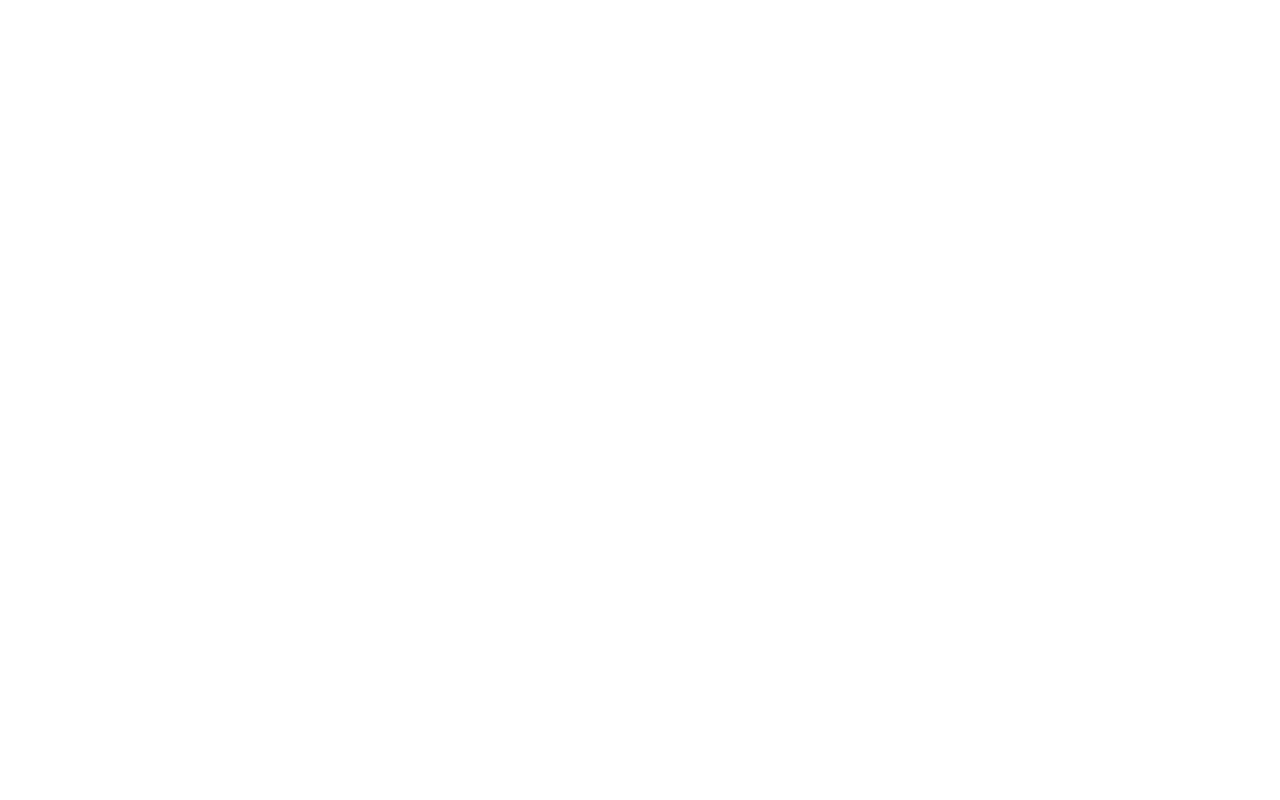
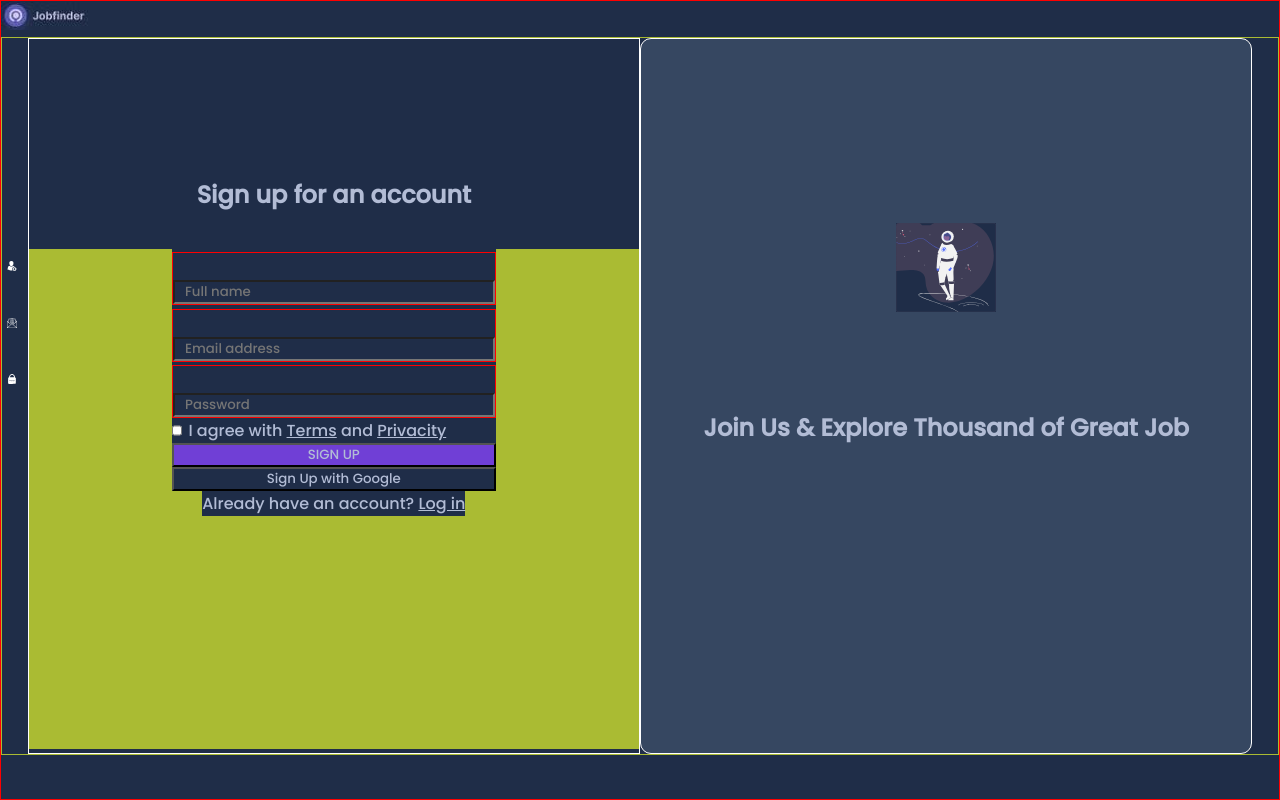
Before and after one commit to LeonardoMorenoFaberon/LandingLoginUno, a plain HTML site: page index.html in a window 1280 px wide. Drawn offline with Linux system fonts and the light colour scheme.

Commit message:
modificando css

```diff
--- a/index.html
+++ b/index.html
@@ -6,9 +6,63 @@
     <meta name="viewport" content="width=device-width, initial-scale=1.0">
     <meta name="robot" content="index,follow">
     <meta name="description" content="landing page para iniciar Session">
+    <link rel="stylesheet" href="style.css">
     <title>Document</title>
 </head>
 <body>
 
+    <main class="container-main">
+            <img class="main-logo" src="./img/logo.png" alt="logo">
+
+
+        <div class="container-global">
+            <section class="sec-lt">
+                <h2>Sign up for an account</h2>
+                <form action="" >
+                    <label for="">
+                        <div class="containterInputs">
+                            <img class="iconosInputs" src="./img/icon-usuario.svg" alt="">
+                            <input class="inputs" type="text" placeholder="Full name">
+                        </div>
+                    </label>
+                    <label for="">
+                        <div class="containterInputs">
+                            <img class="iconosInputs" src="./img/icono-email.svg" alt="">
+                            <input class="inputs" type="email" placeholder="Email address">
+                        </div>
+                    </label>
+                    <label for="password">
+                        <div class="containterInputs">
+                            <img class="iconosInputs" src="./img/img_password.svg" alt="">
+                            <input class="inputs" type="password" placeholder="Password" name="password" id="password" autocomplete="username">
+                        </div>
+                    </label>
+                    <label for="" class="label_checkbox">
+                    <input class="box" type="checkbox" name="" id="">
+                    <span>I agree with <a href="#">Terms</a> and <a href="#">Privacity</a></span>
+                    </label>
+                    <input class="login" type="submit" value="SIGN UP">
+                    <input class="google" type="submit" value="Sign Up with Google">
+                    <p>Already have an account? <a href="#">Log in</a> </p>
+                </form>
+            </section>
+
+
+            <section class="sec-rt">
+                <div class="sec-rt__ctnr">
+                    <div class="sec-rt__ctnr__illustration">
+                        <img src="./img/undraw.svg" alt="">
+                    </div>
+                    <div class="sec-rt__caption">
+                        <h2>Join Us & Explore Thousand of Great Job</h2>
+                    </div>
+                </div>
+            </section>
+
+        </div>
+
+        </main>
+
+
 </body>
 </html>
--- /dev/null
+++ b/style copy.css
@@ -0,0 +1,63 @@
+*{
+    padding:0;
+    margin: 0;
+    box-sizing: border-box;
+    color: #B2BCD5;
+    }
+
+body{
+    background-color: #1F2D48;
+
+}
+header{
+    height: 10vh;
+}
+main{
+    display: flex;
+    border: 1px solid white;
+    justify-content: space-around;
+    height: 50vh;
+
+}
+
+main> section{
+    width: 40%;
+    display: flex;
+    justify-content: center;
+
+}
+.main-section1{
+    display: flex;
+    border: 1px solid red;
+}
+.main-section1 form{
+    display: flex;
+    flex-direction: column;
+}
+
+.main-section2{
+    background-color: #364761 ;
+    border: 1px solid greenyellow;
+}
+.main-section2__circulo{
+    background-color: #4D5C73 ;
+    width: 20%;
+    border-radius: 50%;
+    border: 1px solid red;
+}
+
+    /* seccion 1
+    #1F2D48 */
+
+    /* boton
+    #703FD6 */
+
+
+    /* color de fuente
+    #B2BCD5 */
+
+    /* color de la seccion2
+    #364761 */
+
+/* circulo section2
+##364761  */
--- /dev/null
+++ b/style.css
@@ -0,0 +1,161 @@
+/* color:  #1F2D48 #703FD6 #B2BCD5 #364761*/
+@import url('https://fonts.googleapis.com/css2?family=Poppins:wght@500&display=swap');
+*{
+    margin: 0px;
+    padding: 0px;
+    box-sizing: border-box;
+    color: #B2BCD5;
+    background-color: #1F2D48;
+    font-family: Poppins;
+}
+:root{
+    --morado:#703FD6;
+}
+
+.container-main{
+    border: 1px solid red;
+    height: 100vh;
+}
+.main-logo{
+
+}
+
+.container-global{
+    border: 1px solid #ab3;
+    display: flex;
+    justify-content: space-between;
+    flex-direction: row;
+    padding-left: 2%;
+    padding-right: 2%;
+    text-align: center;
+    height: 90%;
+
+}
+
+.container-global> section{
+    border: 1px solid white;
+    width: 50%;
+    /* height: 90%; */
+}
+.sec-lt{
+   display: flex;
+   flex-direction: column;
+   justify-content: center;
+}
+
+.sec-lt >h2{
+    margin-bottom: 6%;
+    padding-top: 22%;
+}
+
+.sec-rt{
+
+    padding-top: 15%;
+}
+.sec-rt div{
+    background-color: #364761;
+}
+
+.sec-rt__caption h2{
+    background-color: #364761;
+    margin-top: 15%;
+}
+.sec-lt> form{
+    display: flex;
+    flex-direction: column;
+    align-items: center;
+    background-color: #ab3;
+    height: 70%;
+}
+.login{
+    background-color: #703FD6;
+}
+.sec-rt{
+    /* border: 1px solid white; */
+    background-color: #364761;
+    border-radius: 11px;
+}
+form{
+    display: flex;
+}
+
+.containterInputs{
+    margin-top: 1%;
+    border: 1px solid red;
+}
+
+
+form label, label>input, input,  button{
+    width: 53%;
+}
+form label input{
+    width: 100%;
+    padding-left: 10px;
+}
+
+
+.iconosInputs{
+    width: 10px;
+    position:relative;
+    left: -100%;
+}
+.label_checkbox{
+    display: flex;
+    align-items: center;
+
+}
+.label_checkbox input{
+    width: 10px;
+    padding: 7%;
+}
+.label_checkbox span{
+    padding-left: 2%;
+    /* background-color: red; */
+}
+.sec-rt img{
+    width: 100px;
+}
+
+.sec-rt__ctn-caption{
+
+}
+/*
+.inputs{
+
+} */
+
+
+
+
+
+
+
+
+
+
+
+
+
+
+
+
+
+
+
+/* sc-r interno iiiiiiiiiiiiiiiiiiiii*/
+.inputs{
+
+}
+
+    .box{
+
+    }
+
+    .login{
+
+    }
+
+    .google{
+
+    }
+/* sc-r interno fffffffffffffffffffffffff*/
```
Also changed, not shown: index copy.html (added, +42 -0 lines), img/icon-usuario.svg (added), img/icono-email.svg (added), img/img_password.svg (added), img/login.png (added), img/logo.png (added), img/logo_google.svg (added), img/undraw.svg (added), img/vector.png (added).
